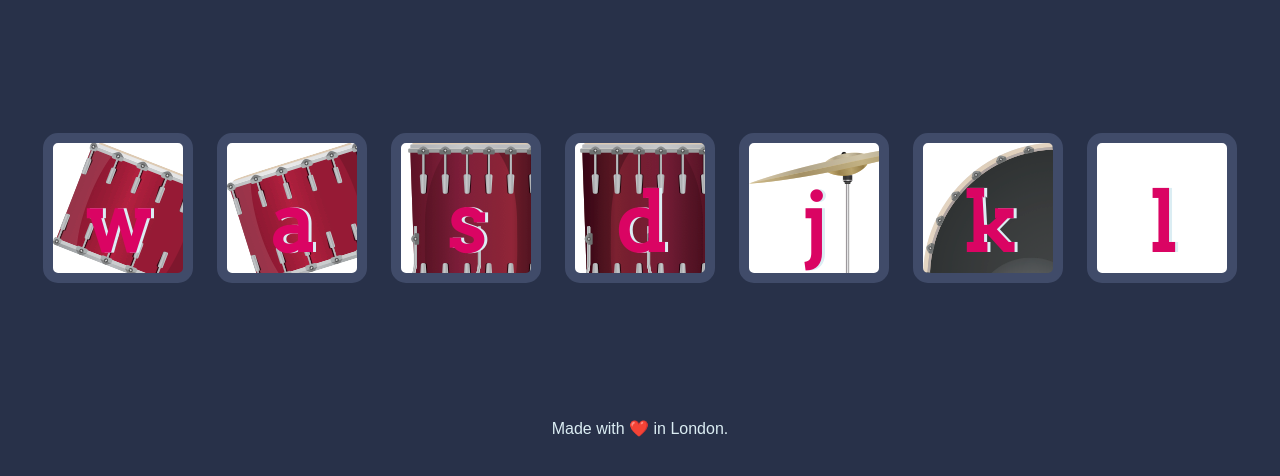
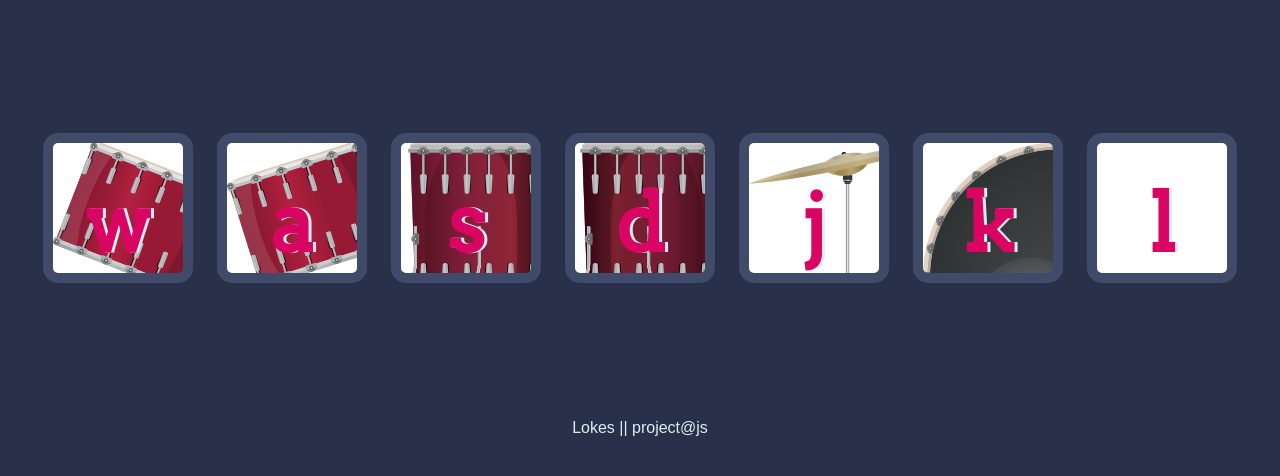
Before and after one commit to lokesh000000/drums2.git.io, a plain HTML site: page index.html in a window 1280 px wide. Shown: the part 156-632 px from the top of the page. Drawn offline with Linux system fonts and the light colour scheme.

Commit message:
Update index.html

```diff
--- a/index.html
+++ b/index.html
@@ -23,7 +23,7 @@
 
 
   <footer>
-    Made with ❤️ in London.
+    Lokes || project@js
   </footer>
   <script src="index.js"></script>
 </body>
```
